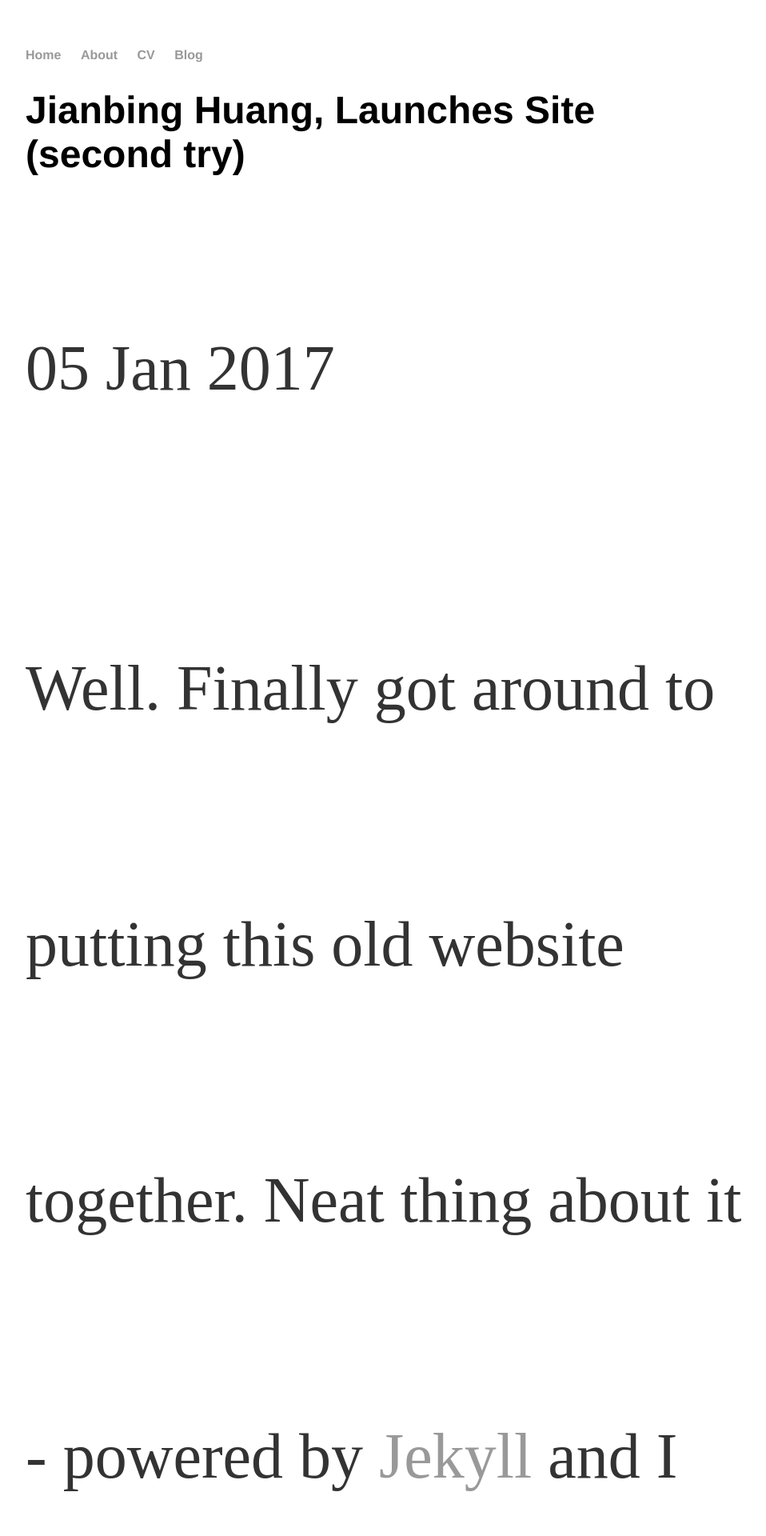
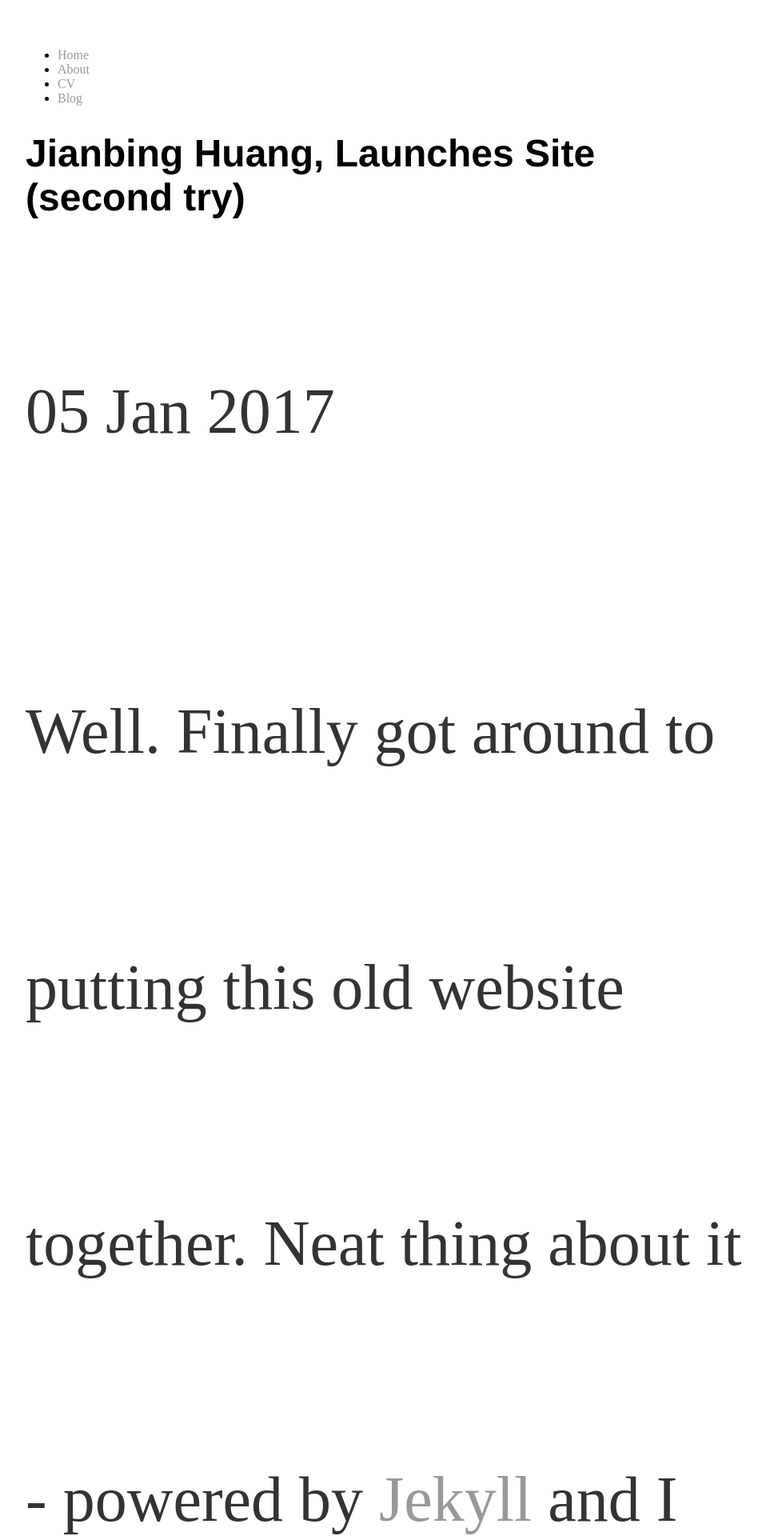
Before and after one commit to hjb-zy/jianbinghuang.github.io, a Jekyll site: the page built from _posts/2017-01-05-jianbinghuang-site-launched.md, in a window 1280 px wide. Shown: the top 1920 px of the page at 80% size, without its empty margins (160-1118 px from the left). Built offline with Jekyll 4.4.1, drawn with Linux system fonts in a browser that asks for light colours.

Commit message:
Update default.html

```diff
--- a/_layouts/default.html
+++ b/_layouts/default.html
@@ -6,14 +6,12 @@
 			<link rel="stylesheet" type="text/css" href="/css/main.css">
 		</head>
 		<body>
-			<nav>
 	    		<ul>
 	        		<li><a href="/main">Home</a></li>
 		        	<li><a href="/about">About</a></li>
 	        		<li><a href="/cv">CV</a></li>
 	        		<li><a href="/blog">Blog</a></li>
 	    		</ul>
-			</nav>
 			<div class="container">
 
 			{{ content }}
@@ -23,7 +21,7 @@
 	    		<ul>
 	        		<li><a href="mailto:hjb_zy@hotmail.com">email</a></li>
 	        		<li><a href="https://jianbinghuang.github.io/main">github.com/jianbinghuang</a></li>
-				</ul>
+			</ul>
 			</footer>
 		</body>
 	</html>
```
